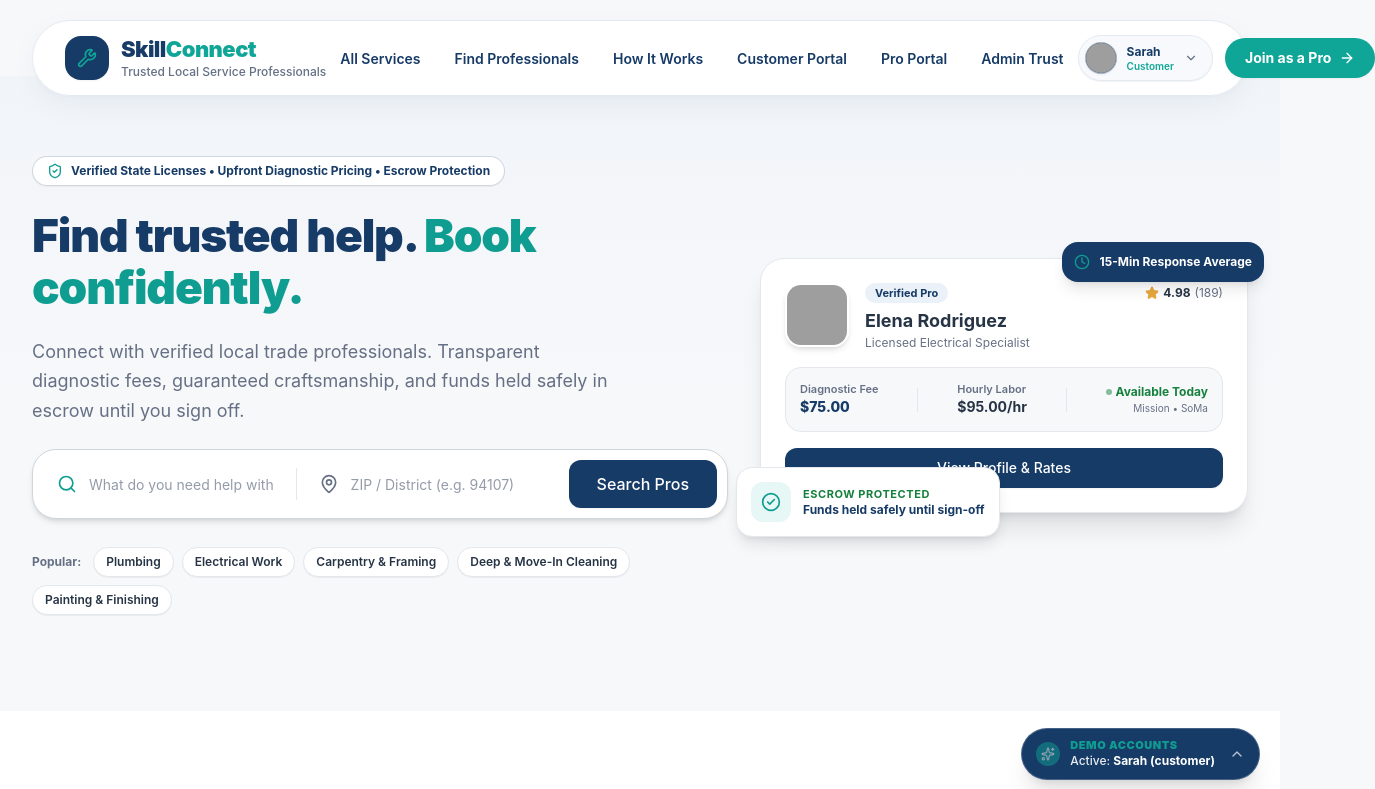
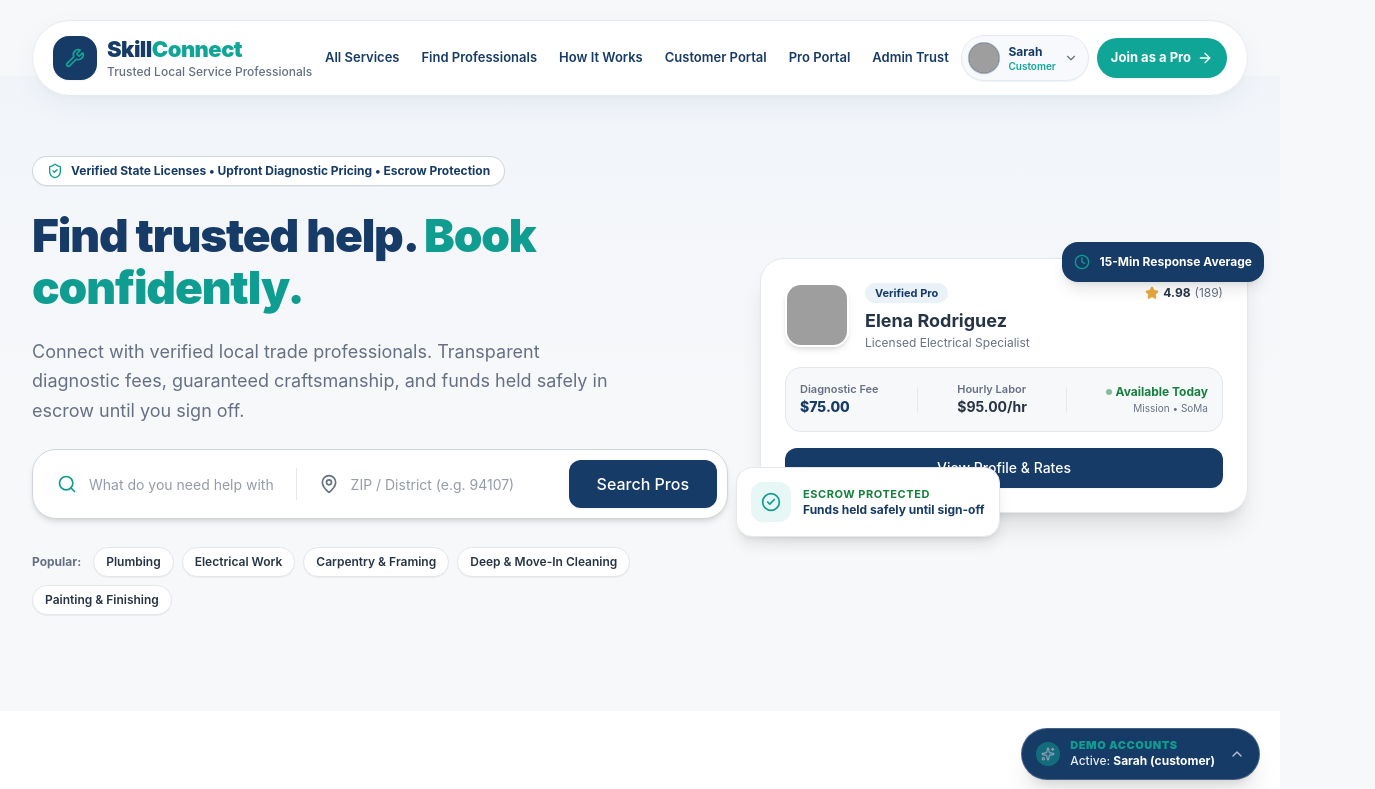
Before and after one commit to sharmaa-abhi/SkillConnect, a Next.js app: page / in a window 1280 px wide. Shown: the top 789 px of the page, 1375 px wide, since content can reach past the window. Built offline with nearby package versions, Linux system fonts and the light colour scheme; grey boxes are pictures that could not be loaded.

Commit message:
updates or fix the bugs

```diff
--- a/src/components/layout/site-header.tsx
+++ b/src/components/layout/site-header.tsx
@@ -82,11 +82,11 @@ export function SiteHeader() {
     <>
       {/* Modern Floating Navbar Container */}
       <header className="sticky top-4 sm:top-5 z-40 w-full px-4 sm:px-6 lg:px-8 transition-all duration-300 pointer-events-none">
-        <div className="pointer-events-auto max-w-[1440px] mx-auto bg-white/95 backdrop-blur-md border border-[#E4EAF1] shadow-[0_10px_35px_-8px_rgba(23,59,103,0.08),0_2px_8px_-2px_rgba(23,59,103,0.04)] rounded-[28px] sm:rounded-full px-4 sm:px-6 lg:px-8 py-3 sm:py-3.5 flex items-center justify-between min-h-[76px] transition-all">
+        <div className="pointer-events-auto max-w-[1440px] mx-auto bg-white/95 backdrop-blur-md border border-[#E4EAF1] shadow-[0_10px_35px_-8px_rgba(23,59,103,0.08),0_2px_8px_-2px_rgba(23,59,103,0.04)] rounded-[28px] sm:rounded-full px-3 sm:px-4 lg:px-5 py-3 sm:py-3.5 flex items-center justify-between min-h-[76px] transition-all">
           {/* Brand Section */}
           <Link
             href="/"
-            className="flex items-center gap-3 group shrink-0 focus-visible:outline-none focus-visible:ring-2 focus-visible:ring-[#0FA698] rounded-2xl"
+            className="flex items-center gap-2.5 group shrink-0 focus-visible:outline-none focus-visible:ring-2 focus-visible:ring-[#0FA698] rounded-2xl"
             aria-label="SkillConnect Home"
           >
             <div className="w-10 h-10 sm:w-11 sm:h-11 rounded-2xl bg-[#173B67] flex items-center justify-center text-white shadow-xs group-hover:bg-[#0F2A4A] group-hover:scale-105 transition-all shrink-0">
@@ -105,14 +105,14 @@ export function SiteHeader() {
           {/* Desktop Navigation Links */}
           <nav
             aria-label="Primary navigation"
-            className="hidden lg:flex items-center gap-1 xl:gap-1.5"
+            className="hidden lg:flex flex-1 min-w-0 justify-center items-center gap-0 xl:gap-0.5"
           >
             {navItems.map((item) => (
               <Link
                 key={item.href}
                 href={item.href}
                 aria-current={item.isActive ? 'page' : undefined}
-                className={`px-3 xl:px-3.5 py-2 rounded-full text-[13px] xl:text-[14px] font-semibold transition-all duration-150 whitespace-nowrap focus-visible:outline-none focus-visible:ring-2 focus-visible:ring-[#0FA698] focus-visible:ring-offset-1 ${
+                className={`px-2 xl:px-2.5 py-2 rounded-full text-[12px] xl:text-[13px] font-semibold transition-all duration-150 whitespace-nowrap focus-visible:outline-none focus-visible:ring-2 focus-visible:ring-[#0FA698] focus-visible:ring-offset-1 ${
                   item.isActive
                     ? 'bg-[#E7F7F4] text-[#087F75] font-bold shadow-2xs'
                     : 'text-[#173B67] hover:text-[#0FA698] hover:bg-[#F7F9FC]'
@@ -124,7 +124,7 @@ export function SiteHeader() {
           </nav>
 
           {/* Right Action Section: User Profile & CTA */}
-          <div className="hidden lg:flex items-center gap-3 shrink-0">
+          <div className="hidden lg:flex items-center gap-2 shrink-0">
             {/* Authenticated User Menu Pill */}
             <div className="relative" ref={dropdownRef}>
               <button
@@ -133,7 +133,7 @@ export function SiteHeader() {
                 aria-expanded={userDropdownOpen}
                 aria-haspopup="menu"
                 aria-label={`User account menu for ${user.name}`}
-                className="flex items-center gap-2.5 p-1.5 pr-3.5 rounded-full border border-[#E4EAF1] bg-[#F7F9FC] hover:bg-white hover:border-[#D0D9E4] transition-all text-left shadow-2xs focus-visible:outline-none focus-visible:ring-2 focus-visible:ring-[#0FA698] focus-visible:ring-offset-2"
+                className="flex items-center gap-2 p-1.5 pr-2.5 rounded-full border border-[#E4EAF1] bg-[#F7F9FC] hover:bg-white hover:border-[#D0D9E4] transition-all text-left shadow-2xs focus-visible:outline-none focus-visible:ring-2 focus-visible:ring-[#0FA698] focus-visible:ring-offset-2"
               >
                 <div className="w-8 h-8 rounded-full bg-[#173B67] text-white flex items-center justify-center font-bold text-xs overflow-hidden shrink-0 border border-white/60 shadow-xs">
                   {user.avatarUrl ? (
@@ -147,7 +147,7 @@ export function SiteHeader() {
                   )}
                 </div>
                 <div className="flex flex-col text-left leading-tight">
-                  <span className="text-xs font-bold text-[#173B67] line-clamp-1 max-w-[90px] xl:max-w-[120px]">
+                  <span className="text-xs font-bold text-[#173B67] line-clamp-1 max-w-[72px] xl:max-w-[100px]">
                     {user.name.split(' ')[0]}
                   </span>
                   <span className="text-[10px] text-[#0FA698] font-semibold capitalize">
@@ -235,7 +235,7 @@ export function SiteHeader() {
                   ? '/admin'
                   : '/register?role=worker'
               }
-              className="inline-flex items-center justify-center gap-2 bg-[#0FA698] hover:bg-[#087F75] text-white font-bold text-sm px-5 py-2.5 rounded-full shadow-xs hover:shadow-md active:scale-[0.98] transition-all focus-visible:outline-none focus-visible:ring-2 focus-visible:ring-[#0FA698] focus-visible:ring-offset-2 shrink-0 group"
+              className="inline-flex items-center justify-center gap-1.5 bg-[#0FA698] hover:bg-[#087F75] text-white font-bold text-[13px] px-3.5 py-2.5 rounded-full shadow-xs hover:shadow-md active:scale-[0.98] transition-all focus-visible:outline-none focus-visible:ring-2 focus-visible:ring-[#0FA698] focus-visible:ring-offset-2 shrink-0 group"
             >
               <span>
                 {role === 'worker'
```
Also changed, not shown: 2 other files (tests, documents, lock files or other folders).
